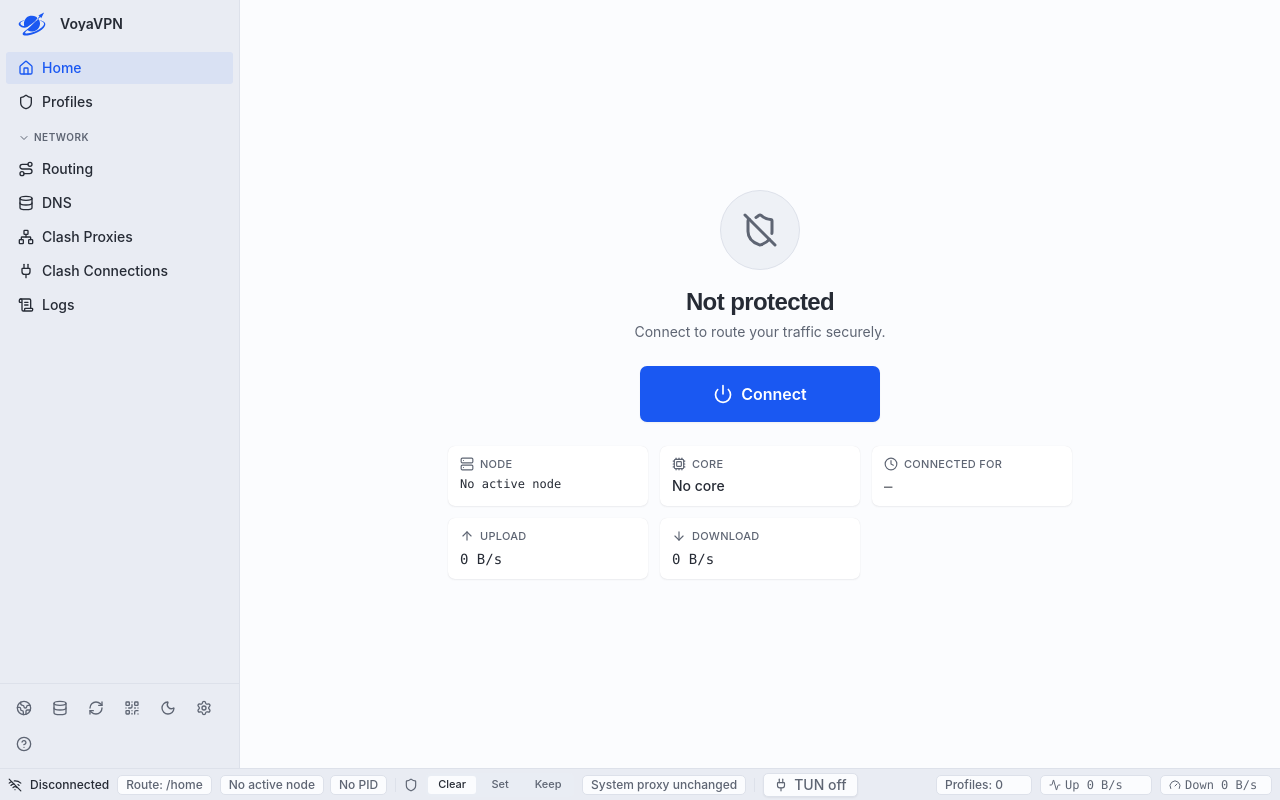
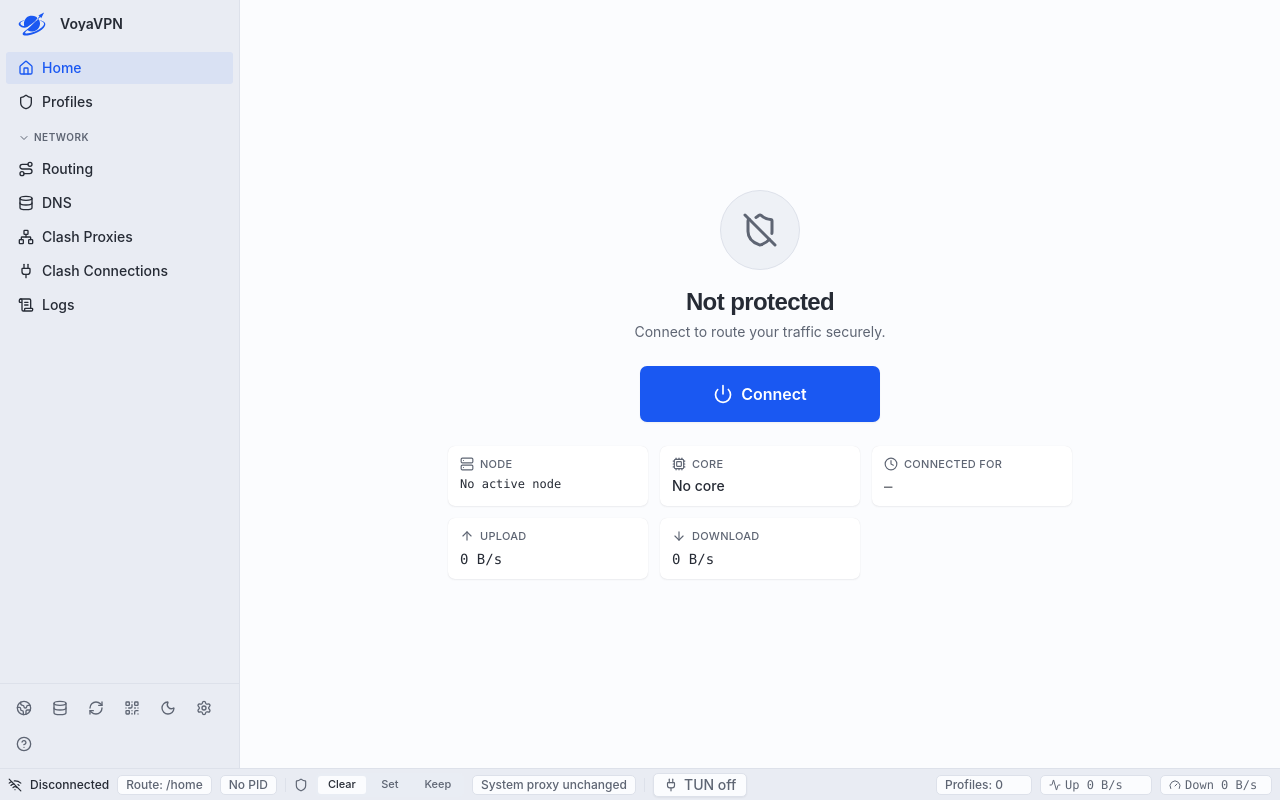
Before and after one commit to ueshq/VoyaVPN, a React (Vite) app: page / in a window 1280 px wide. Built offline with nearby package versions, Linux system fonts and the light colour scheme.

Commit message:
refactor: 移除不必要的core type显示，优化状态栏信息

```diff
--- a/src/components/app-shell/status-bar.tsx
+++ b/src/components/app-shell/status-bar.tsx
@@ -37,7 +37,6 @@ import type {
   TunChanged,
   TunStatus,
 } from "@/ipc/bindings";
-import { CORE_TYPES, formatCoreType } from "@/lib/core-types";
 import { formatBytesPerSecond } from "@/lib/formatting";
 import { useMountedRef } from "@/lib/use-mounted-ref";
 import { cn, getErrorMessage } from "@/lib/utils";
@@ -104,13 +103,8 @@ export function StatusBar() {
   }, [mountedRef, setCoreState, setSysProxy, setTun]);
 
   const state = coreState?.state ?? "disconnected";
-  const activeProfile = profilesQuery.data?.find((item) => item?.isActive) ?? null;
-  const runningCoreType = coreState?.runningCoreType ?? null;
-  const displayedCoreType = runningCoreType ?? (activeProfile ? CORE_TYPES.singBox : null);
   const StateIcon = state === "connected" ? Power : state === "disconnected" ? WifiOff : LoaderCircle;
   const stateLabel = t(`status.${state}`);
-  const coreLabel = displayedCoreType ? formatCoreType(displayedCoreType) : t("status.noActiveProfile");
-  const coreTitle = activeProfile ? coreLabel : t("status.noActiveProfile");
   const pidLabel = coreState?.mainPid ? `PID ${coreState.mainPid}` : t("status.noPid");
   const requestedProxyMode = sysProxy?.requestedMode ?? "forcedClear";
   const effectiveProxyLabel = formatSysProxy(sysProxy?.effectiveMode, t);
@@ -182,13 +176,6 @@ export function StatusBar() {
         <span className="min-w-0 truncate">{routeLabel}</span>
       </Badge>
       <div className="hidden min-w-0 items-center gap-1.5 md:flex">
-        <Badge
-          className="h-5 max-w-28 justify-start bg-background px-2 text-subtle"
-          title={coreTitle}
-          variant="outline"
-        >
-          <span className="min-w-0 truncate">{coreLabel}</span>
-        </Badge>
         <Badge
           className="h-5 max-w-24 justify-start bg-background px-2 text-subtle"
           title={pidLabel}
@@ -271,7 +258,7 @@ export function StatusBar() {
           <TooltipContent side="top">{tunActionLabel}</TooltipContent>
         </Tooltip>
       </div>
-      {/* Below md: the core info, proxy mode, and TUN controls above are hidden;
+      {/* Below md: the PID, proxy mode, and TUN controls above are hidden;
           surface them here so small windows keep access to every key control. */}
       <Menubar className="h-7 shrink-0 border-0 bg-transparent p-0 shadow-none md:hidden">
         <MenubarMenu>
@@ -283,7 +270,6 @@ export function StatusBar() {
             <MoreHorizontal className="size-3.5" aria-hidden="true" />
           </MenubarTrigger>
           <MenubarContent align="start">
-            <MenubarItem disabled>{coreLabel}</MenubarItem>
             <MenubarItem disabled>{pidLabel}</MenubarItem>
             <MenubarSeparator />
             <MenubarRadioGroup
```
Also changed, not shown: 1 other file (tests, documents, lock files or other folders).
